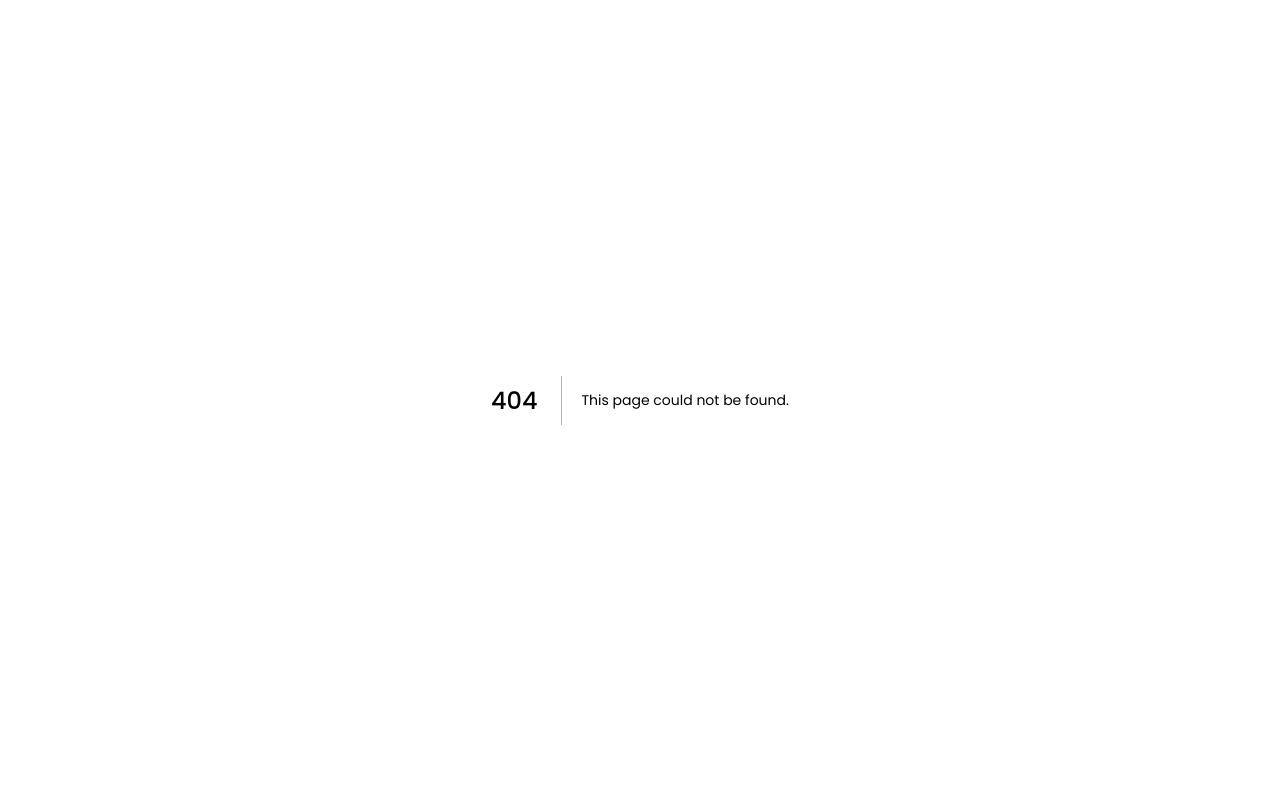
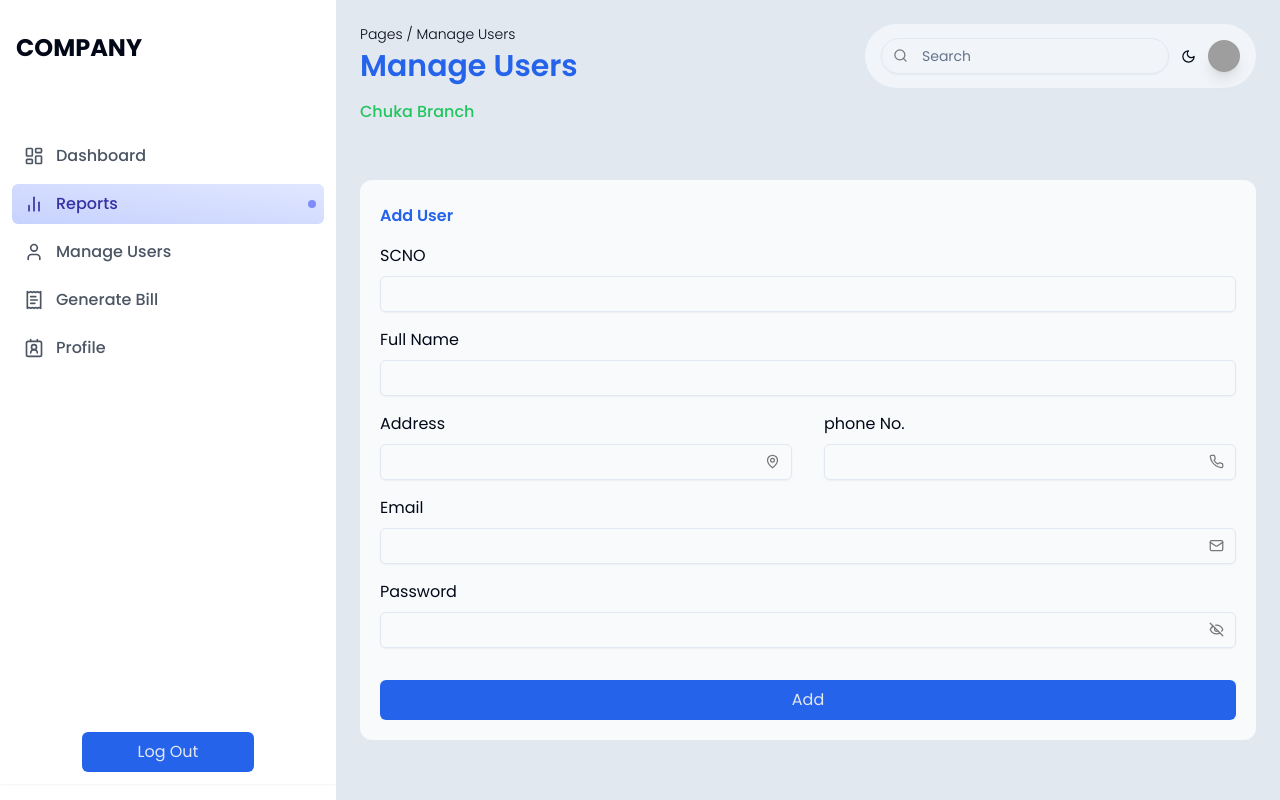
Before and after one commit to deluxesande/nextjs-ems-dashboard, a Next.js app: page /users in a window 1280 px wide. Before the commit this address had no page. Built offline with nearby package versions, Linux system fonts and the light colour scheme; grey boxes are pictures that could not be loaded.

Commit message:
(Add): add user page

```diff
--- a/components/SideMenuLayout/index.tsx
+++ b/components/SideMenuLayout/index.tsx
@@ -35,7 +35,11 @@ const SideMenuLayout: React.FC<{
                     active
                     alert
                 />
-                <SideMenuItem icon={<User size={20} />} text="Manage Users" />
+                <SideMenuItem
+                    icon={<User size={20} />}
+                    text="Manage Users"
+                    onClick={() => router.push("/users")}
+                />
                 <SideMenuItem
                     icon={<ReceiptText size={20} />}
                     text="Generate Bill"
--- a/pages/generate-bill/index.tsx
+++ b/pages/generate-bill/index.tsx
@@ -1,4 +1,3 @@
-"use client";
 import SideMenuLayout from "@/components/SideMenuLayout";
 import { Input } from "@/components/ui/input";
 import Head from "next/head";
--- /dev/null
+++ b/pages/users/index.tsx
@@ -0,0 +1,118 @@
+import SideMenuLayout from "@/components/SideMenuLayout";
+import { Input } from "@/components/ui/input";
+import Head from "next/head";
+
+import { MapPin, Phone, Mail, EyeOff } from "lucide-react";
+
+const GenerateBill = () => {
+    return (
+        <SideMenuLayout page="Manage Users" branch="Chuka">
+            <Head>
+                <title>EBS | Add User</title>
+            </Head>
+            <div
+                className="bg-slate-50 p-5 mt-14 rounded-xl"
+                style={{ width: "calc(100vw - 384px)" }}
+            >
+                <h1 className="text-primary font-semibold text-md my-1">
+                    Add User
+                </h1>
+                <div className="mt-4">
+                    <label htmlFor="scno" className="text-md">
+                        SCNO
+                    </label>
+                    <Input
+                        id="scno"
+                        type="text"
+                        className="rounded-md w-full mt-2"
+                    />
+                </div>
+                <div className="mt-4">
+                    <label htmlFor="name" className="text-md">
+                        Full Name
+                    </label>
+                    <Input
+                        id="name"
+                        type="text"
+                        className="rounded-md w-full mt-2"
+                    />
+                </div>
+                <div className="flex w-full gap-8">
+                    <div className="mt-4 flex-1">
+                        <label htmlFor="address" className="text-md">
+                            Address
+                        </label>
+                        <div className="relative">
+                            <Input
+                                id="address"
+                                type="text"
+                                className="rounded-md w-full mt-2"
+                            />
+                            <MapPin
+                                color="#777"
+                                size={15}
+                                className="absolute right-3 top-[5px] transform translate-y-[5px]"
+                            />
+                        </div>
+                    </div>
+                    <div className="mt-4 flex-1">
+                        <label htmlFor="phone" className="text-md">
+                            phone No.
+                        </label>
+                        <div className="relative">
+                            <Input
+                                id="phone"
+                                type="text"
+                                className="rounded-md w-full mt-2"
+                            />
+                            <Phone
+                                color="#777"
+                                size={15}
+                                className="absolute right-3 top-[5px] transform translate-y-[5px]"
+                            />
+                        </div>
+                    </div>
+                </div>
+                <div className="mt-4">
+                    <label htmlFor="email" className="text-md">
+                        Email
+                    </label>
+                    <div className="relative">
+                        <Input
+                            id="email"
+                            type="email"
+                            className="rounded-md w-full mt-2"
+                        />
+                        <Mail
+                            color="#777"
+                            size={15}
+                            className="absolute right-3 top-[5px] transform translate-y-[5px]"
+                        />
+                    </div>
+                </div>
+                <div className="mt-4">
+                    <label htmlFor="password" className="text-md">
+                        Password
+                    </label>
+                    <div className="relative">
+                        <Input
+                            id="password"
+                            type="password"
+                            className="rounded-md w-full mt-2"
+                        />
+                        <EyeOff
+                            color="#777"
+                            size={15}
+                            className="absolute right-3 top-[5px] transform translate-y-[5px]"
+                        />
+                    </div>
+                </div>
+                <button className="bg-primary text-slate-200 px-14 py-2 w-full rounded-md mt-8">
+                    Add
+                </button>
+            </div>
+        </SideMenuLayout>
+    );
+};
+
+export default GenerateBill;
```
